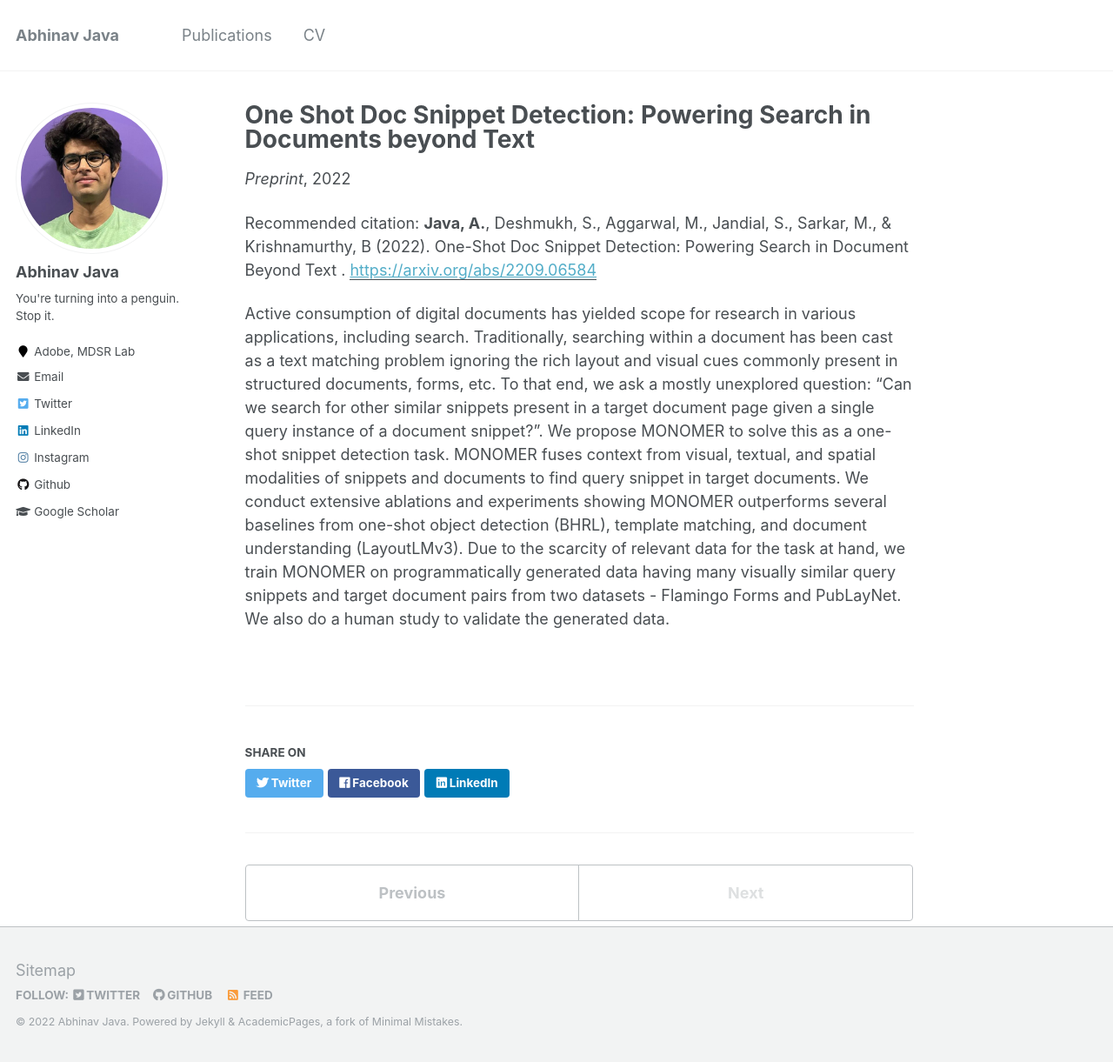
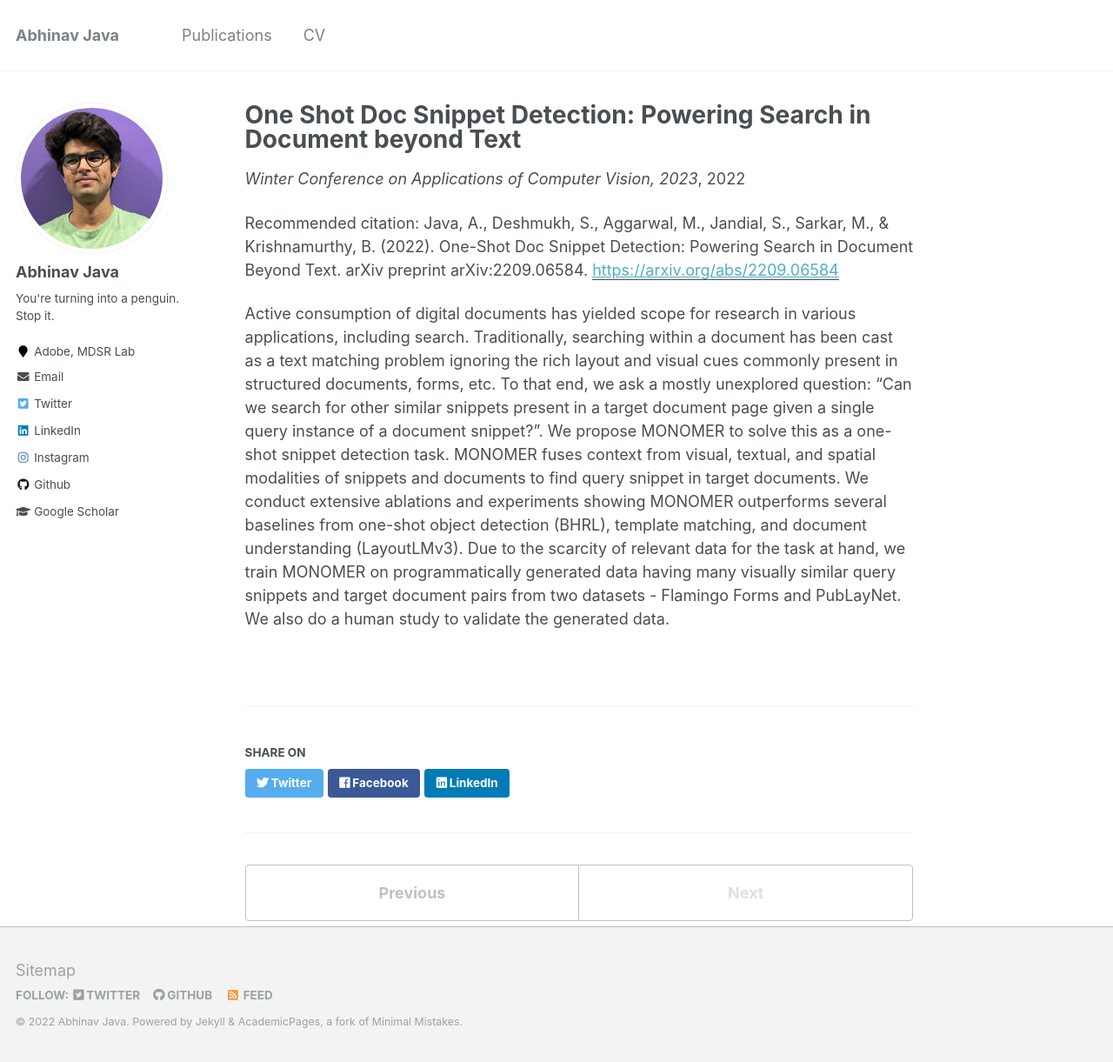
Before and after one commit to java-abhinav07/java-abhinav07, a Jekyll site: the page built from _publications/monomer.md, in a window 1280 px wide and 1221 px high. Shown: the whole window at 87% size. Built offline with Jekyll 4.4.1, drawn with Linux system fonts in a browser that asks for light colours.

Commit message:
Update monomer.md

```diff
--- a/_publications/monomer.md
+++ b/_publications/monomer.md
@@ -1,13 +1,11 @@
 ---
-title: "One Shot Doc Snippet Detection: Powering Search in Documents beyond Text"
+title: "One Shot Doc Snippet Detection: Powering Search in Document beyond Text"
 collection: publications
 permalink: /publication/monomer
-# excerpt: 'This paper is about the number 1. The number 2 is left for future work.'
-date: 2022-03-03
-venue: 'Preprint'
+date: 2022-10-10
+venue: 'Winter Conference on Applications of Computer Vision, 2023'
 paperurl: 'https://arxiv.org/abs/2209.06584'
-citation: '<b>Java, A.</b>, Deshmukh, S., Aggarwal, M., Jandial, S., Sarkar, M., & Krishnamurthy, B (2022). One-Shot Doc Snippet Detection: Powering Search in Document Beyond Text
-.'
+citation: 'Java, A., Deshmukh, S., Aggarwal, M., Jandial, S., Sarkar, M., & Krishnamurthy, B. (2022). One-Shot Doc Snippet Detection: Powering Search in Document Beyond Text. arXiv preprint arXiv:2209.06584.'
 image: "../images/monomer.png"
 ---
 Active consumption of digital documents has yielded scope for research in various applications, including search. Traditionally, searching within a document has been cast as a text matching problem ignoring the rich layout and visual cues commonly present in structured documents, forms, etc. To that end, we ask a mostly unexplored question: "Can we search for other similar snippets present in a target document page given a single query instance of a document snippet?". We propose MONOMER to solve this as a one-shot snippet detection task. MONOMER fuses context from visual, textual, and spatial modalities of snippets and documents to find query snippet in target documents. We conduct extensive ablations and experiments showing MONOMER outperforms several baselines from one-shot object detection (BHRL), template matching, and document understanding (LayoutLMv3). Due to the scarcity of relevant data for the task at hand, we train MONOMER on programmatically generated data having many visually similar query snippets and target document pairs from two datasets - Flamingo Forms and PubLayNet. We also do a human study to validate the generated data.
```
